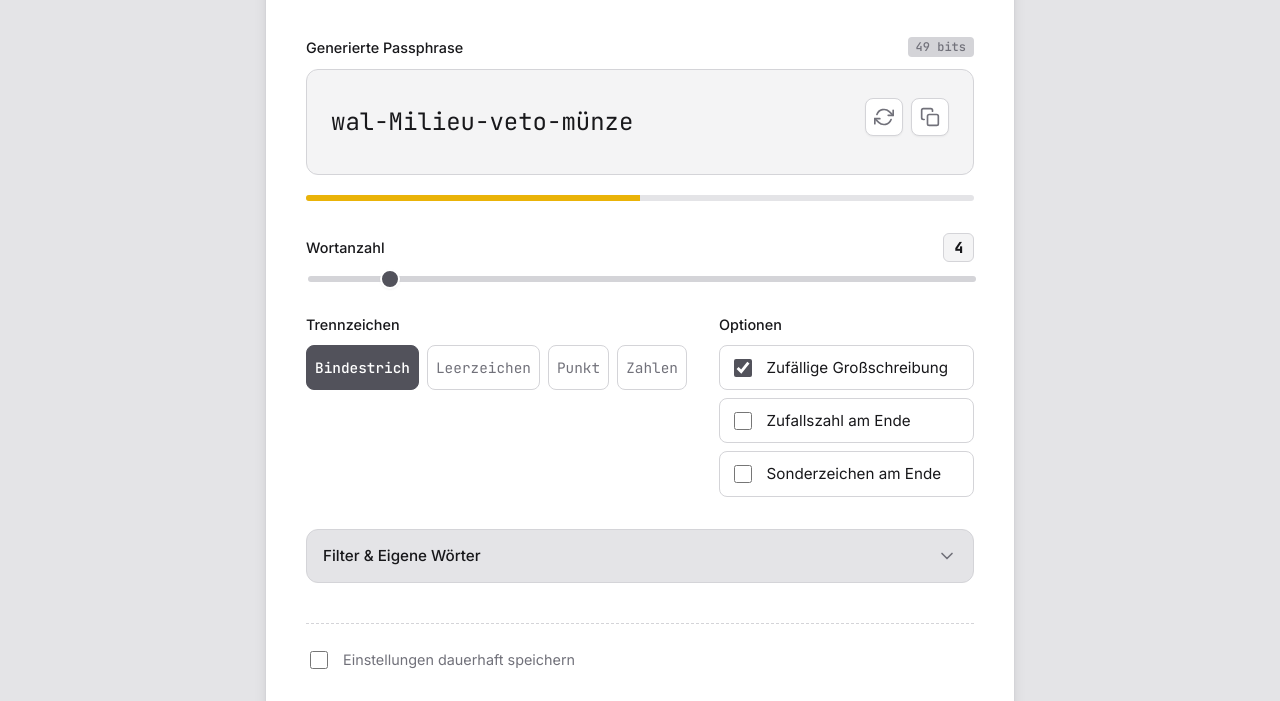
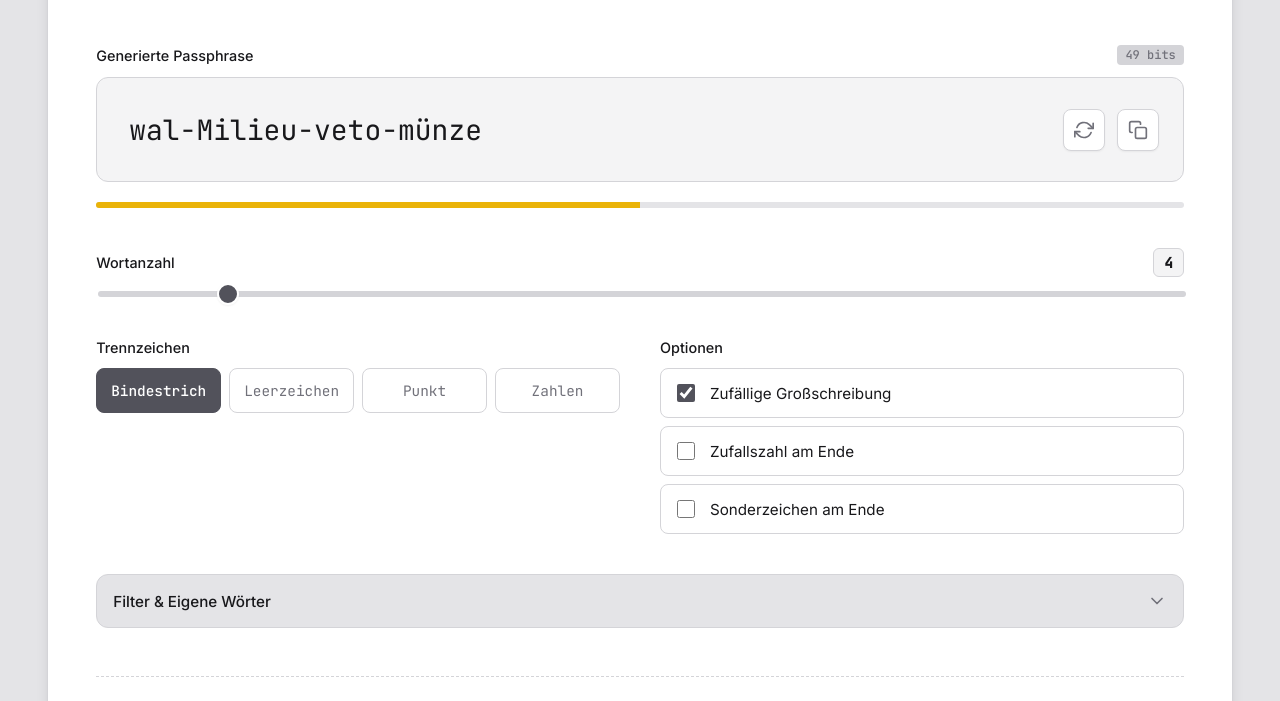
Before and after one commit to wawa-archive/Passphare-Generator-German, a plain HTML site: page index.html in a window 1280 px wide. Shown: the part 118-819 px from the top of the page. Drawn offline with Linux system fonts and the light colour scheme.

Commit message:
Update style.css

```diff
--- a/style.css
+++ b/style.css
@@ -56,24 +56,25 @@ body {
     display: flex;
     align-items: center;
     justify-content: center;
-    padding: 1rem;
+    padding: 1rem; /* Padding for small screens */
 }
 
 .card {
     background-color: var(--bg-card);
-    width: 100%;
-    /* WIDENED layout for better passphrase display */
-    max-width: 750px;
+    width: 95%; /* Takes up most of the width */
+    max-width: 1200px; /* Cap width for ultra-wide monitors */
     border-radius: 1rem;
     overflow: hidden;
     box-shadow: var(--shadow-lg);
     border: 1px solid var(--border-color);
+    display: flex;
+    flex-direction: column;
 }
 
 header {
     background-color: var(--header-bg);
     color: var(--header-text);
-    padding: 1.5rem 2rem;
+    padding: 1.5rem 2.5rem;
     display: flex;
     justify-content: space-between;
     align-items: center;
@@ -96,12 +97,17 @@ header p { margin: 0; font-size: 0.875rem; opacity: 0.7; margin-top: 0.25rem; }
 }
 .theme-btn:hover { color: #fff; background: rgba(255,255,255,0.1); border-color: rgba(255,255,255,0.4); }
 
-.icon { width: 20px; height: 20px; }
+.icon { width: 24px; height: 24px; }
 .sun-icon { display: none; }
 [data-theme="dark"] .sun-icon { display: block; }
 [data-theme="dark"] .moon-icon { display: none; }
 
-main { padding: 2.5rem; display: flex; flex-direction: column; gap: 2rem; }
+main {
+    padding: 3rem; /* Spacious padding */
+    display: flex;
+    flex-direction: column;
+    gap: 2.5rem;
+}
 
 /* Output Section */
 .output-section { display: flex; flex-direction: column; gap: 0.75rem; }
@@ -123,34 +129,32 @@ label {
     background-color: var(--output-bg);
     border-radius: 0.75rem;
     border: 1px solid var(--border-color);
-    padding: 1.5rem;
+    padding: 2rem;
+    /* KEY CHANGE: Padding right ensures text never overlaps buttons */
+    padding-right: 120px;
     transition: border-color 0.2s;
-    /* FLEXBOX LAYOUT TO PREVENT OVERLAP */
+    min-height: 6rem; /* Ensure height matches aesthetics */
     display: flex;
-    justify-content: space-between;
-    align-items: flex-start; /* Align to top */
-    gap: 1rem;
+    align-items: center; /* Vertically center the text */
 }
 .output-wrapper:hover { border-color: var(--text-muted); }
 
 #passphraseOutput {
     font-family: 'JetBrains Mono', monospace;
-    font-size: 1.5rem;
+    font-size: 1.75rem; /* Larger, readable font */
     line-height: 1.4;
-    word-break: break-word; /* Essential for long words */
-    min-height: 3.5rem;
-    display: flex;
-    align-items: center;
+    word-break: break-word; /* Wrap long words correctly */
     color: var(--text-main);
-    flex: 1; /* Take up all available space */
+    width: 100%;
 }
 
 .action-buttons {
-    /* Removed absolute positioning */
+    position: absolute;
+    right: 1.5rem; /* Anchor to right */
+    top: 50%;      /* Center vertically */
+    transform: translateY(-50%); /* Perfect vertical centering */
     display: flex;
-    gap: 8px;
-    flex-shrink: 0; /* Prevent buttons from shrinking */
-    margin-top: 4px; /* Slight alignment adjustment */
+    gap: 0.75rem;
 }
 
 .icon-btn {
@@ -158,7 +162,7 @@ label {
     border: 1px solid var(--border-color);
     color: var(--text-muted);
     border-radius: 0.5rem;
-    padding: 8px;
+    padding: 10px;
     cursor: pointer;
     display: flex;
     align-items: center;
@@ -176,8 +180,13 @@ label {
 .bar-green { background-color: #22c55e; }
 
 /* Controls Grid */
-.controls-grid { display: grid; grid-template-columns: 1fr; gap: 2rem; }
-@media(min-width: 600px) {
+.controls-grid {
+    display: grid;
+    grid-template-columns: 1fr;
+    gap: 2.5rem;
+}
+
+@media(min-width: 768px) {
     .controls-grid { grid-template-columns: 1fr 1fr; }
     .control-group:nth-child(1) { grid-column: span 2; } /* Word Count */
     details { grid-column: span 2; }
@@ -191,7 +200,7 @@ label {
 
 /* Range Slider */
 input[type=range] { width: 100%; accent-color: var(--primary); height: 6px; border-radius: 3px; background: var(--border-color); outline: none; -webkit-appearance: none; }
-input[type=range]::-webkit-slider-thumb { -webkit-appearance: none; width: 20px; height: 20px; border-radius: 50%; background: var(--primary); cursor: pointer; transition: transform 0.1s; border: 2px solid var(--bg-card); box-shadow: var(--shadow-sm); }
+input[type=range]::-webkit-slider-thumb { -webkit-appearance: none; width: 22px; height: 22px; border-radius: 50%; background: var(--primary); cursor: pointer; transition: transform 0.1s; border: 2px solid var(--bg-card); box-shadow: var(--shadow-sm); }
 input[type=range]::-webkit-slider-thumb:hover { transform: scale(1.15); }
 
 /* Separator Buttons */
@@ -218,7 +227,7 @@ input[type=range]::-webkit-slider-thumb:hover { transform: scale(1.15); }
     align-items: center;
     gap: 0.75rem;
     cursor: pointer;
-    padding: 0.6rem;
+    padding: 0.75rem;
     border: 1px solid var(--border-color);
     border-radius: 0.5rem;
     transition: background 0.2s, border-color 0.2s;
@@ -283,6 +292,7 @@ details[open] .chevron { transform: rotate(180deg); }
     transition: all 0.2s;
     box-shadow: 0 4px 6px -1px rgba(0, 0, 0, 0.1);
     letter-spacing: 0.025em;
+    margin-top: auto; /* Push to bottom if height expands */
 }
 .primary-btn:hover { background-color: var(--primary-hover); transform: translateY(-2px); box-shadow: 0 10px 15px -3px rgba(0, 0, 0, 0.1); }
 .primary-btn:active { transform: translateY(0); }
```
